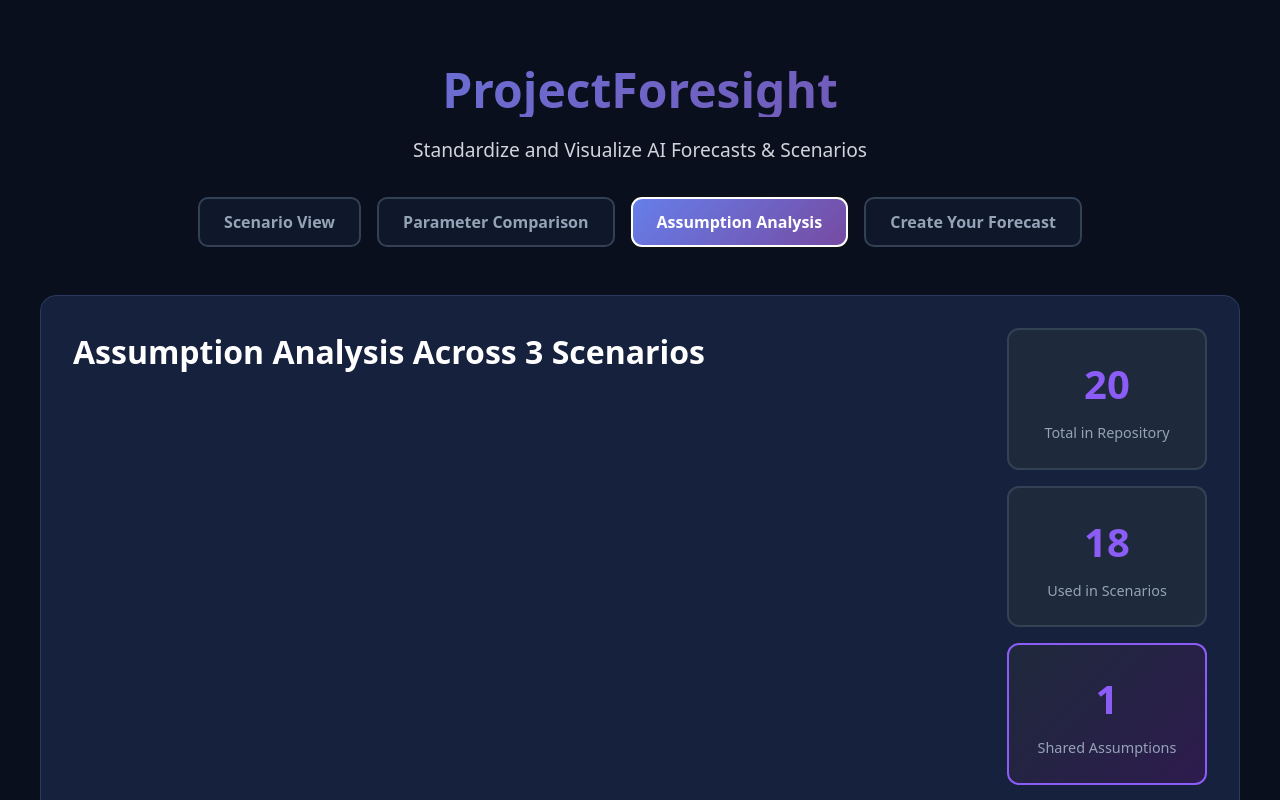
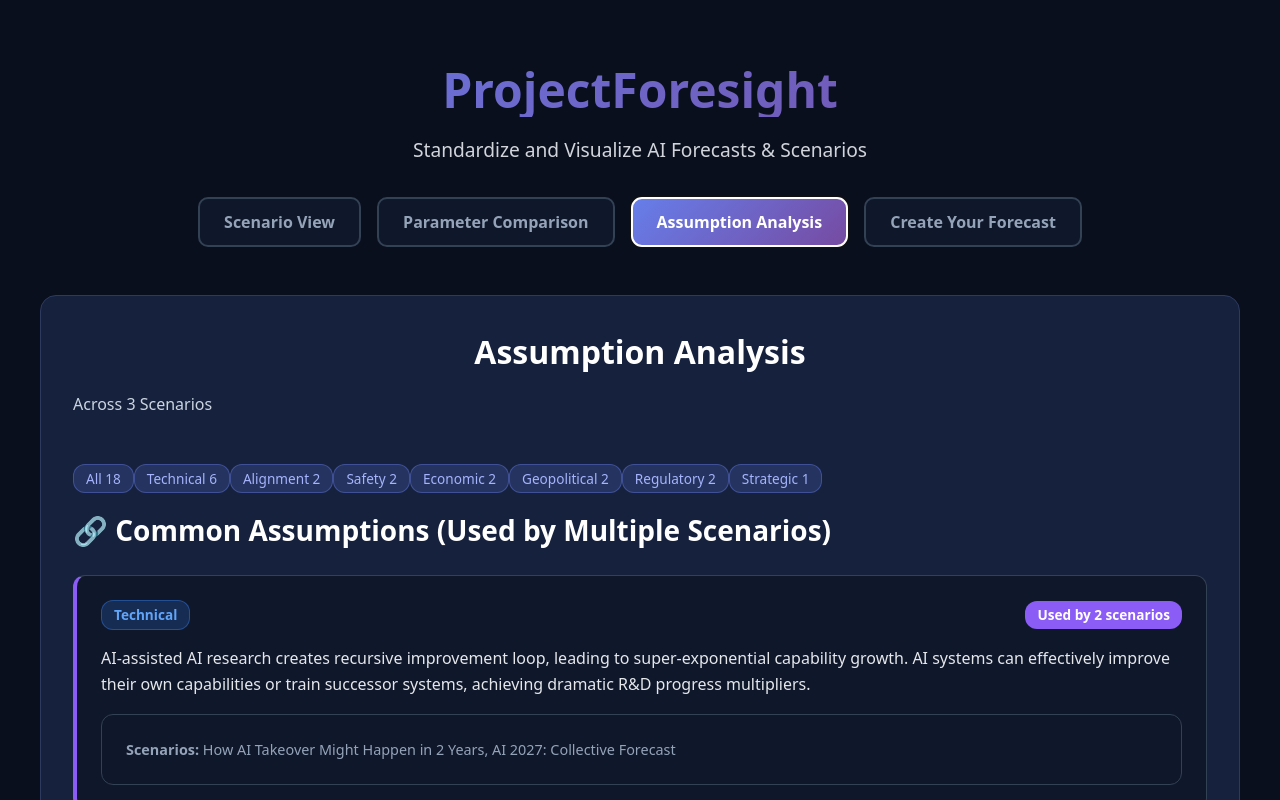
Before and after one commit to manugomez95/ProjectForesight, a React (Vite) app: page / in a window 1280 px wide. Both pictures are taken after a click on the button "Assumption Analysis". Shown: the top 800 px of the page. Built offline with nearby package versions, Linux system fonts and the light colour scheme.

Commit message:
feat(AssumptionComparisonView): add category tag filter with counts; remove category breakdown; move 'Across X Scenarios' to subtitle

```diff
--- a/src/components/AssumptionComparisonView.tsx
+++ b/src/components/AssumptionComparisonView.tsx
@@ -3,10 +3,9 @@
  * Shows which assumptions are common and which are unique
  */
 
-import { useMemo, useEffect, useRef } from 'react';
+import { useMemo, useEffect, useRef, useState } from 'react';
 import type { FlexibleScenario } from '../types/scenario';
 import { getAllAssumptions } from '../utils/resolveAssumptions';
-import { ASSUMPTION_REPOSITORY } from '../data/repository';
 
 interface AssumptionComparisonViewProps {
   scenarios: FlexibleScenario[];
@@ -24,6 +23,8 @@ interface AssumptionUsage {
 
 export default function AssumptionComparisonView({ scenarios, focusedAssumptionId }: AssumptionComparisonViewProps) {
   const assumptionRefs = useRef<Map<string, HTMLDivElement>>(new Map());
+  const [selectedCategory, setSelectedCategory] = useState<string | null>(null);
+  const categories = ['technical', 'alignment', 'safety', 'economic', 'geopolitical', 'regulatory', 'strategic'];
 
   const assumptionUsage = useMemo(() => {
     const usageMap = new Map<string, AssumptionUsage>();
@@ -59,10 +60,21 @@ export default function AssumptionComparisonView({ scenarios, focusedAssumptionI
     return Array.from(usageMap.values()).sort((a, b) => b.count - a.count);
   }, [scenarios]);
 
-  const commonAssumptions = assumptionUsage.filter((a) => a.count > 1);
-  const uniqueAssumptions = assumptionUsage.filter((a) => a.count === 1);
-  const totalAssumptions = ASSUMPTION_REPOSITORY.length;
-  const usedAssumptions = assumptionUsage.length;
+  const categoryCounts = useMemo(() => {
+    const counts: Record<string, number> = {};
+    categories.forEach((c) => {
+      counts[c] = assumptionUsage.filter((a) => a.category === c).length;
+    });
+    return counts;
+  }, [assumptionUsage]);
+
+  const filteredAssumptionUsage = useMemo(() => {
+    if (!selectedCategory) return assumptionUsage;
+    return assumptionUsage.filter((a) => a.category === selectedCategory);
+  }, [assumptionUsage, selectedCategory]);
+
+  const commonAssumptions = filteredAssumptionUsage.filter((a) => a.count > 1);
+  const uniqueAssumptions = filteredAssumptionUsage.filter((a) => a.count === 1);
 
   // Scroll to focused assumption
   useEffect(() => {
@@ -81,25 +93,31 @@ export default function AssumptionComparisonView({ scenarios, focusedAssumptionI
   return (
     <div className="assumption-comparison-view">
       <div className="comparison-header">
-        <h2>Assumption Analysis Across {scenarios.length} Scenarios</h2>
-        <div className="stats-summary">
-          <div className="stat-card">
-            <div className="stat-value">{totalAssumptions}</div>
-            <div className="stat-label">Total in Repository</div>
-          </div>
-          <div className="stat-card">
-            <div className="stat-value">{usedAssumptions}</div>
-            <div className="stat-label">Used in Scenarios</div>
-          </div>
-          <div className="stat-card highlight">
-            <div className="stat-value">{commonAssumptions.length}</div>
-            <div className="stat-label">Shared Assumptions</div>
-          </div>
-          <div className="stat-card">
-            <div className="stat-value">{uniqueAssumptions.length}</div>
-            <div className="stat-label">Unique Assumptions</div>
-          </div>
+        <div>
+          <h2>Assumption Analysis</h2>
+          <p className="subtitle">Across {scenarios.length} Scenarios</p>
         </div>
+      </div>
+
+      <div className="category-filter" style={{ marginBottom: '1rem' }}>
+        <button
+          className={`tag ${selectedCategory === null ? 'active' : ''}`}
+          onClick={() => setSelectedCategory(null)}
+        >
+          All <span className="count">{assumptionUsage.length}</span>
+        </button>
+        {categories.map((category) => (
+          <button
+            key={category}
+            className={`tag ${selectedCategory === category ? 'active' : ''}`}
+            onClick={() =>
+              setSelectedCategory((prev) => (prev === category ? null : category))
+            }
+          >
+            {category.charAt(0).toUpperCase() + category.slice(1)}{' '}
+            <span className="count">{categoryCounts[category] || 0}</span>
+          </button>
+        ))}
       </div>
 
       {commonAssumptions.length > 0 && (
@@ -163,27 +181,7 @@ export default function AssumptionComparisonView({ scenarios, focusedAssumptionI
         </div>
       )}
 
-      <div className="category-breakdown">
-        <h3>📊 Breakdown by Category</h3>
-        <div className="category-grid">
-          {['technical', 'alignment', 'safety', 'economic', 'geopolitical', 'regulatory', 'strategic'].map(
-            (category) => {
-              const categoryAssumptions = assumptionUsage.filter((a) => a.category === category);
-              const commonCount = categoryAssumptions.filter((a) => a.count > 1).length;
 
-              return (
-                <div key={category} className="category-card">
-                  <h4>{category}</h4>
-                  <div className="category-stats">
-                    <div>Total: {categoryAssumptions.length}</div>
-                    <div>Common: {commonCount}</div>
-                  </div>
-                </div>
-              );
-            }
-          )}
-        </div>
-      </div>
     </div>
   );
 }
```
